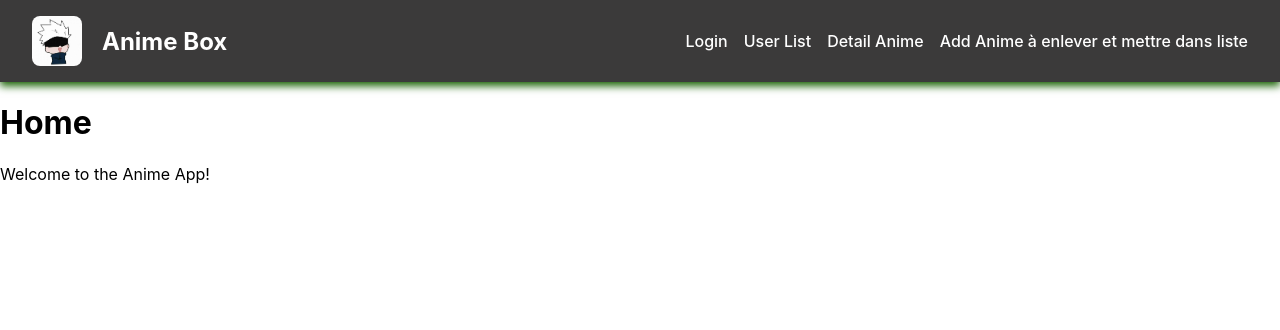
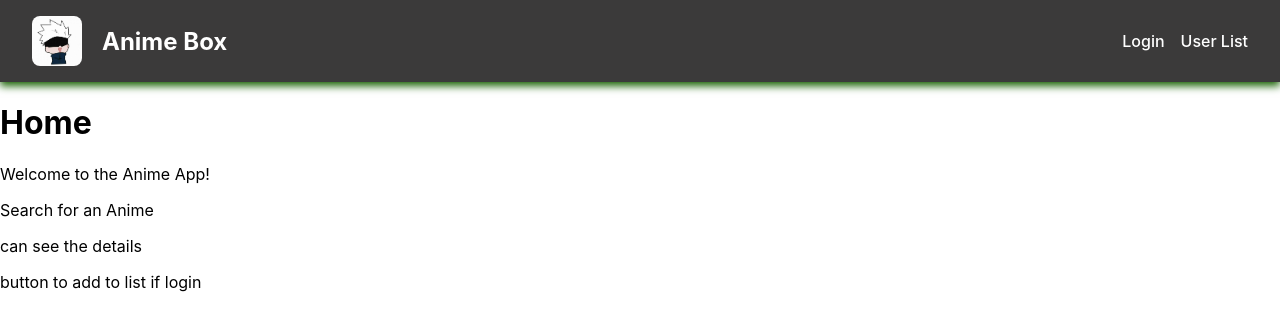
Before and after one commit to G1ul1o/Project_API, a React (Create React App) app in the folder frontend/: page / in a window 1280 px wide. Shown: the top 330 px of the page. Built offline with nearby package versions, Linux system fonts and the light colour scheme.

Commit message:
before database

```diff
--- a/frontend/src/App.js
+++ b/frontend/src/App.js
@@ -3,7 +3,6 @@ import { Routes, Route } from "react-router-dom";
 import Home from './pages/Home';
 import Login from './pages/Login';
 import Register from './pages/Register';
-import AddAnime from './pages/Add-anime';
 import UserList from './pages/User-list';
 import DetailAnime from './pages/Detail-anime';
 import Header from './components/Header';
@@ -16,7 +15,6 @@ function App() {
         <Route path="/" element={<Home />} />
         <Route path="/Login" element={<Login />} />
         <Route path="/Register" element={<Register />} />
-        <Route path="/AddAnime" element={<AddAnime />} />
         <Route path="/UserList" element={<UserList />} />
         <Route path="/DetailAnime" element={<DetailAnime />} />
       </Routes>
--- a/frontend/src/components/Header.js
+++ b/frontend/src/components/Header.js
@@ -10,8 +10,6 @@ function Header() {
         <nav className="nav">
         <Link to="/Login" className="nav-link">Login</Link>
         <Link to="/UserList" className="nav-link">User List</Link>
-        <Link to="/DetailAnime" className="nav-link">Detail Anime</Link>
-        <Link to="/AddAnime" className="nav-link">Add Anime à enlever et mettre dans liste</Link>
         </nav>
     </header>
   );
--- a/frontend/src/pages/Add-anime.js
+++ /dev/null
@@ -1,27 +0,0 @@
-import './Add-anime.css';
-
-export default function AddAnime() {
-  return (
-    <div>
-      <h1>Add Anime</h1>
-      <form>
-        <label>
-          Title:
-          <input type="text" name="title" />
-        </label>
-        <br />
-        <label>
-          Genre:
-          <input type="text" name="genre" />
-        </label>
-        <br />
-        <label>
-          Description:
-          <textarea name="description"></textarea>
-        </label>
-        <br />
-        <button type="submit">Add Anime</button>
-      </form>
-    </div>
-  );
-}
--- a/frontend/src/pages/Home.js
+++ b/frontend/src/pages/Home.js
@@ -6,6 +6,10 @@ export default function Home() {
     <div>
       <h1>Home</h1>
       <p>Welcome to the Anime App!</p>
+
+      <p> Search for an Anime</p>
+      <p> can see the details</p>
+      <p> button to add to list if login</p>
     </div>
   );
 }
```
Also changed, not shown: frontend/src/pages/Add-anime.css (deleted).
